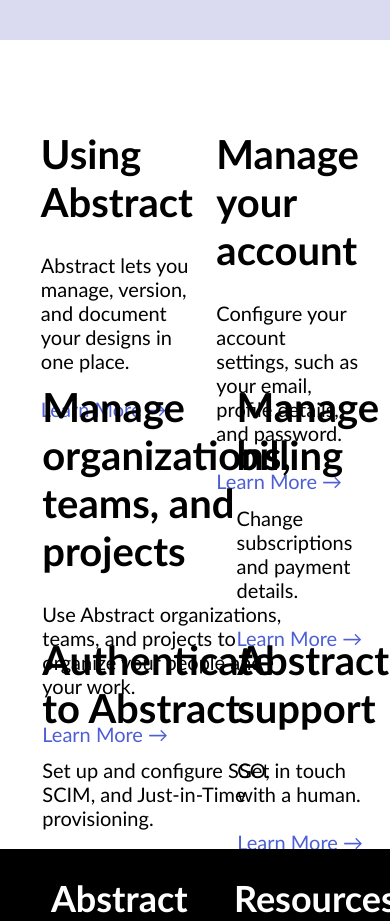
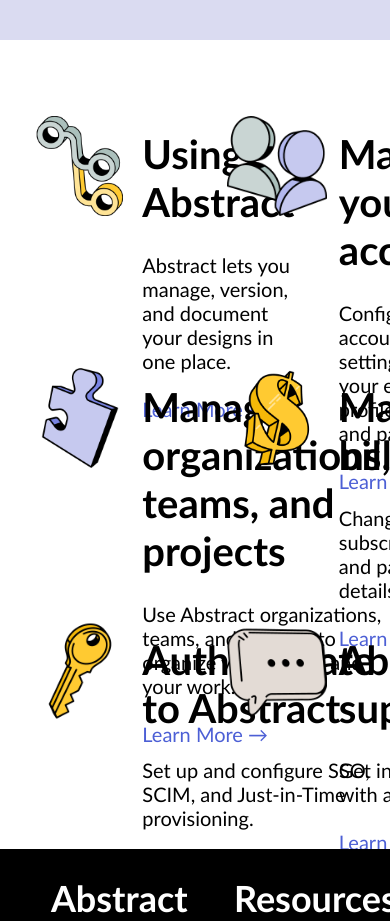
Before and after one commit to ChideraNweke/Abstract-repleca, a plain HTML site: page index.html in a window 390 px wide. Shown: the part 477-1398 px from the top of the page. Drawn offline with Linux system fonts and the light colour scheme.

Commit message:
changed image directory added responsive file

```diff
--- a/index.html
+++ b/index.html
@@ -54,7 +54,7 @@
             <!-- first list -->
         <div class="list">
             <div class="list-img">
-                <img src="/Abstract repleca/images/item1.png" alt="">
+                <img src="/images/item1.png" alt="">
                 </div>
                 <div class="list-text">
                     <h1>Using Abstract</h1>
@@ -69,7 +69,7 @@
             <!-- secon list begin-->
             <div class="list">
                 <div class="list-img">
-                    <img src="/Abstract repleca/images/item2.png" alt="">
+                    <img src="/images/item2.png" alt="">
                 </div>
                 <div class="list-text">
                     <h1>Manage your account</h1>
@@ -92,7 +92,7 @@
             <!-- 3rd list begin -->
             <div class="list">
                 <div class="list-img">
-                    <img src="/Abstract repleca/images/item 5.png" alt="">
+                    <img src="/images/item 5.png" alt="">
                 </div>
                 <div class="list-text">
                     <h1>Manage organizations, teams, and projects</h1>
@@ -107,7 +107,7 @@
             <!-- 4th list begin -->
             <div class="list">
                 <div class="list-img">
-                    <img src="/Abstract repleca/images/item4.png" alt="">
+                    <img src="/images/item4.png" alt="">
                 </div>
                 <div class="list-text">
                     <h1>Manage billing</h1>
@@ -129,7 +129,7 @@
 
             <div class="list">
                 <div class="list-img">
-                    <img src="/Abstract repleca/images/item6.png" alt="">
+                    <img src="/images/item6.png" alt="">
                 </div>
                 <div class="list-text">
                     <h1>Authenticate to Abstract</h1>
@@ -145,7 +145,7 @@
             <!-- 6th list begin  -->
             <div class="list">
                 <div class="list-img">
-                    <img src="/Abstract repleca/images/item3.png" alt="">
+                    <img src="/images/item3.png" alt="">
                 </div>
                 <div class="list-text">
                     <h1>Abstract support</h1>
--- /dev/null
+++ b/responsive.css
@@ -0,0 +1,3 @@
+@media screen {
+
+}
```
